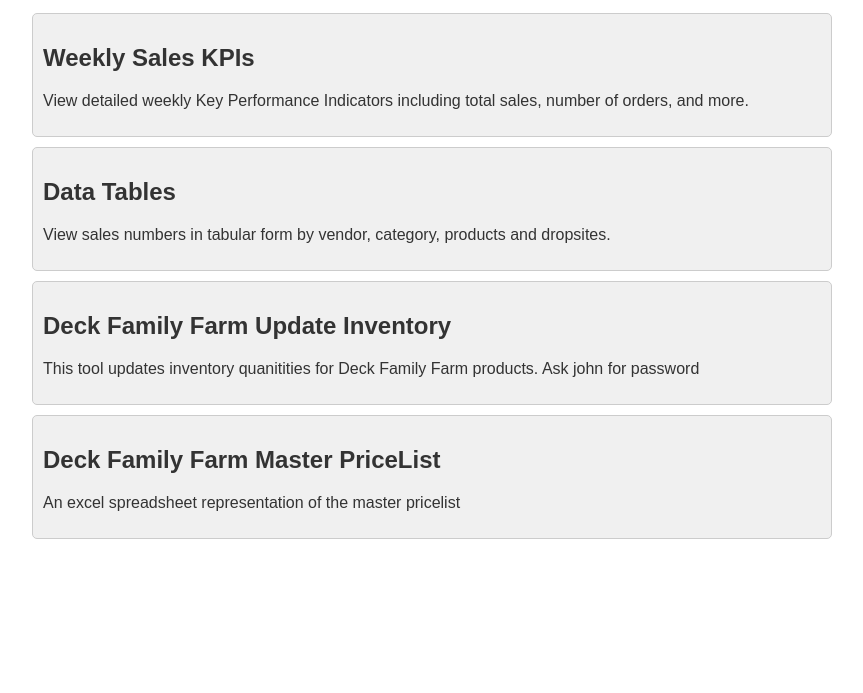
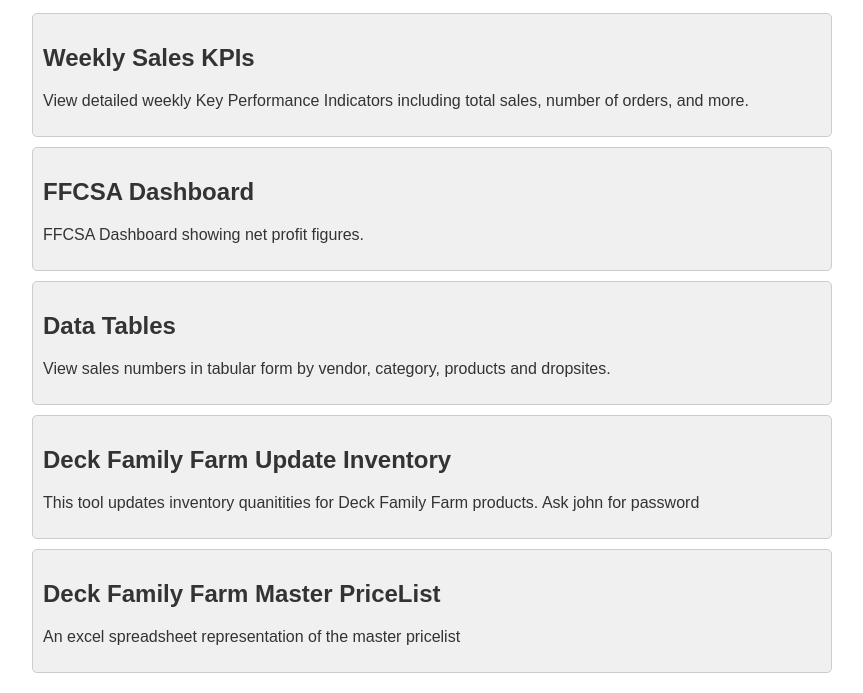
Before and after one commit to jdeck88/killdeer, a website: page docs/index.html in a window 1280 px wide. Shown: the part 117-810 px from the top of the page, without its empty margins (208-1071 px from the left). Drawn offline with Linux system fonts and the light colour scheme.

Commit message:
updating 2025 dashboard

```diff
--- a/docs/index.html
+++ b/docs/index.html
@@ -45,12 +45,10 @@
             <p>View detailed weekly Key Performance Indicators including total sales, number of orders, and more.</p>
         </a>
 
-        <!--
-        <a href="BarGraphs.html" class="data-link">
-            <h2>Graphs</h2>
-            <p>Explore sales metrics visually.</p>
+        <a href="2025-ffcsa-DASHBOARD.html" class="data-link">
+            <h2>FFCSA Dashboard</h2>
+            <p>FFCSA Dashboard showing net profit figures.</p>
         </a>
-        -->
 
         <a href="DataTables.html" class="data-link">
             <h2>Data Tables</h2>
```
Also changed, not shown: docs/2025-ffcsa-DASHBOARD.html (+1 -1 lines).
